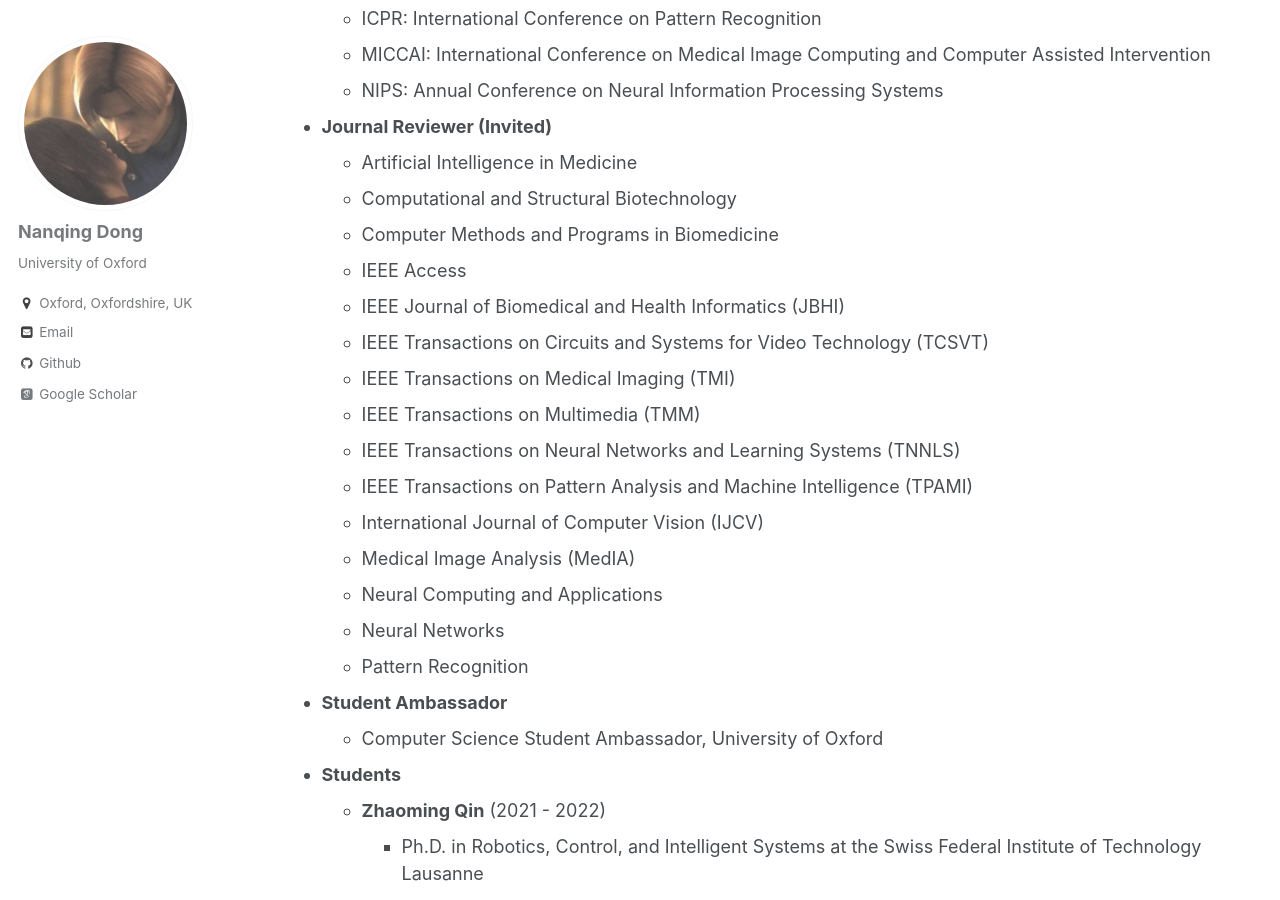
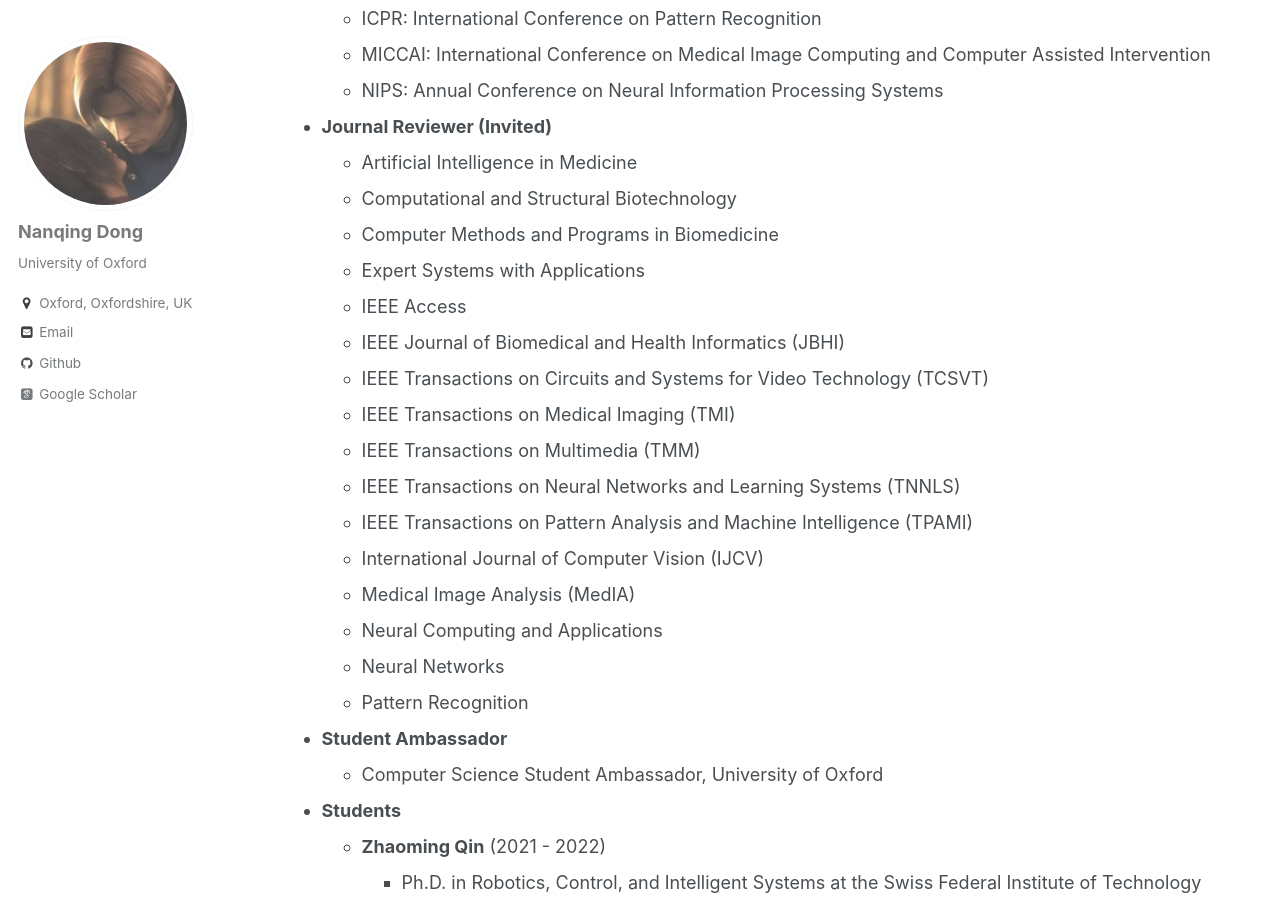
Before and after one commit to eveningdong/eveningdong.github.io, a Jekyll site: the page built from _pages/academic.md, in a window 1280 px wide and 900 px high, scrolled down 2259 px. Built offline with Jekyll 4.4.1, drawn with Linux system fonts in a browser that asks for light colours; some web fonts are replaced.

Commit message:
Add ESWA

```diff
--- a/_pages/academic.md
+++ b/_pages/academic.md
@@ -73,6 +73,7 @@
   + Computational and Structural Biotechnology
   <!-- + Computer Methods in Biomechanics and Biomedical Engineering: Imaging & Visualization   -->
   + Computer Methods and Programs in Biomedicine
+  + Expert Systems with Applications
   + IEEE Access
   + IEEE Journal of Biomedical and Health Informatics (JBHI)
   + IEEE Transactions on Circuits and Systems for Video Technology  (TCSVT)
```
